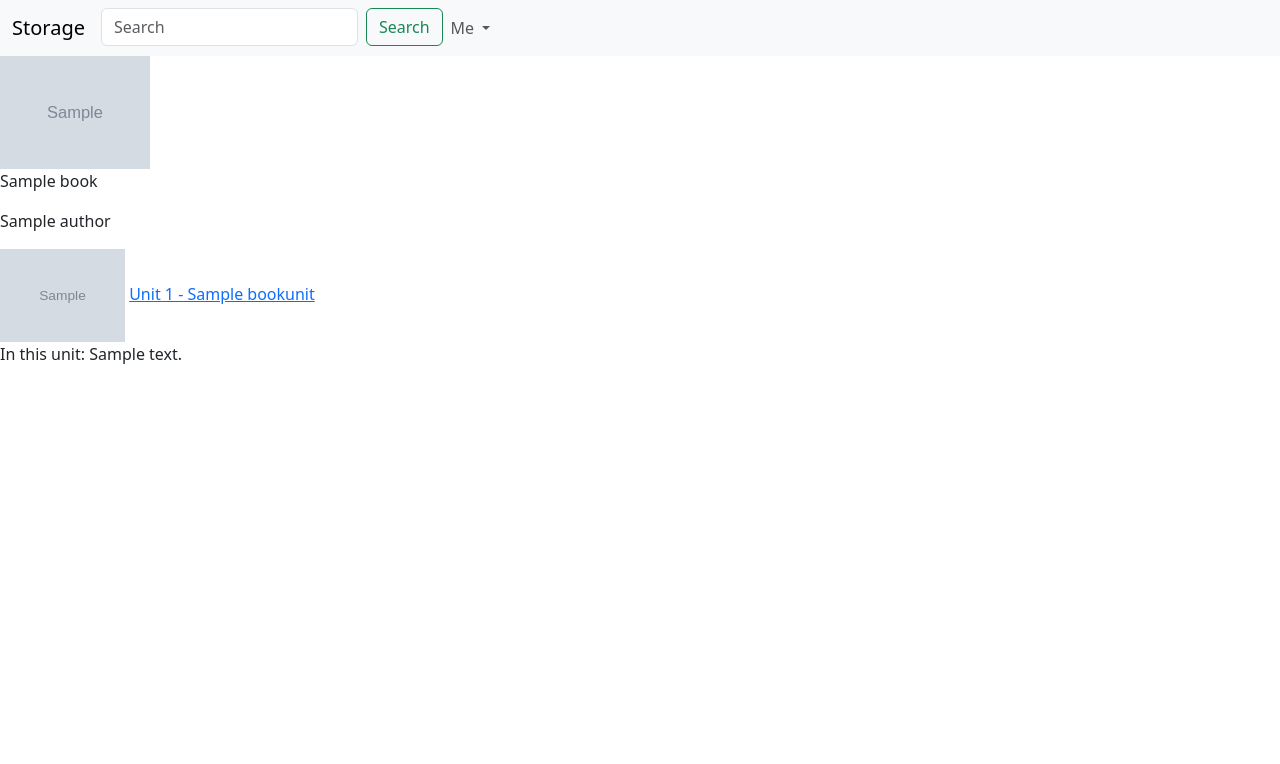
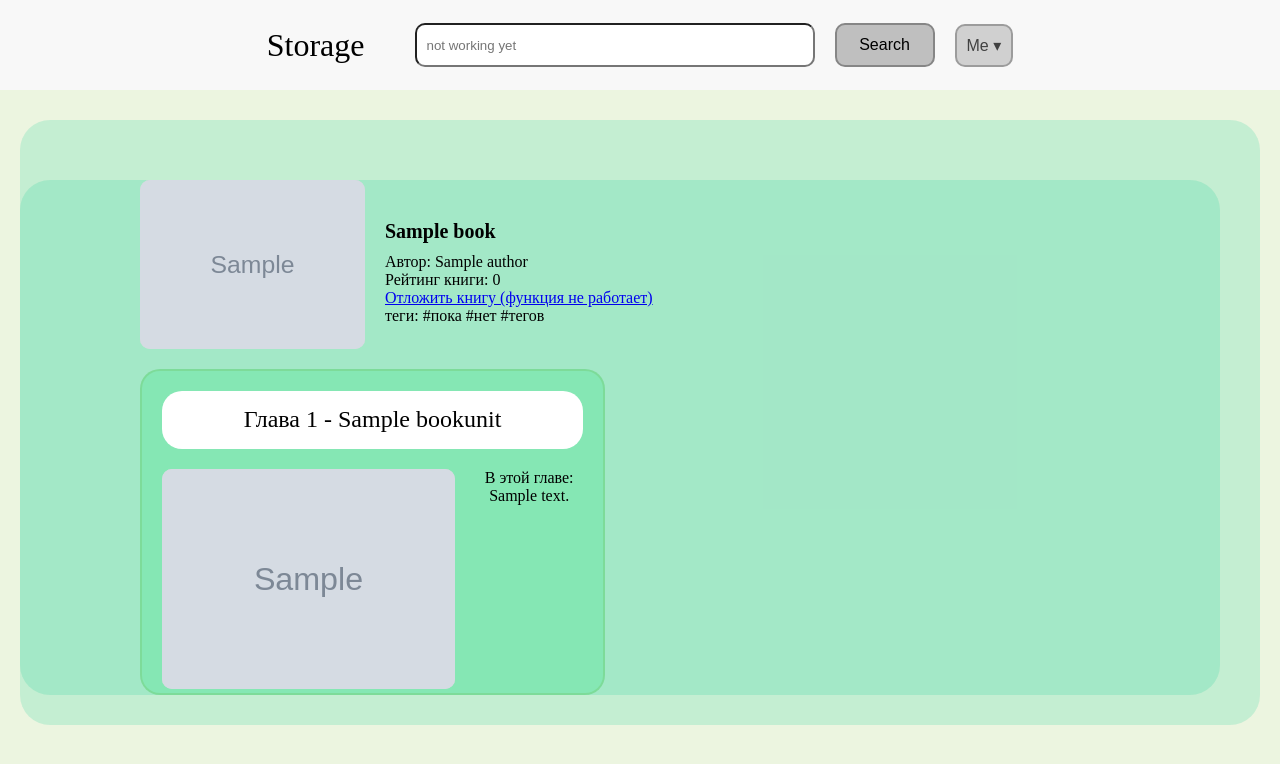
Before and after one commit to MaximGit1/Book_Storage, a Django app: a page that uses book_storage/books/templates/base.html in a window 1280 px wide. Shown: the top 764 px of the page. Run offline with Django 5.2, Linux system fonts and the light colour scheme; tables that the repository leaves empty hold one stand-in row (values such as "Sample post"); grey boxes marked "Sample" are stand-in pictures.

Commit message:
updated html files added css and js

```diff
--- /dev/null
+++ b/book_storage/books/static/css/style.css
@@ -0,0 +1,404 @@
+* {
+    margin: 0;
+    padding: 0;
+}
+
+body {
+    background-color: #68b3001f;
+}
+
+.all {
+    display: flex;
+    flex-direction: column;
+    align-items: center;
+}
+
+.header {
+    display: flex;
+    align-items: center;
+    width: 100%;
+    height: 70px;
+    background-color: #dadaff;
+    justify-content: center;
+}
+
+/* .search > .input-search {
+    max-width: 400px;
+    height: 20px;
+    border-radius: 10px;
+    padding: 10px;
+}
+
+.search {
+    width: -webkit-fill-available;
+    display: flex;
+    align-items: center;
+    margin-right: 30px;
+} */
+
+.search {
+    width: -webkit-fill-available;
+    max-width: 400px;
+    display: flex;
+    align-items: center;
+    margin-right: 30px;
+}
+
+.input-search {
+    max-width: 400px; /* Максимальная ширина */
+    min-width: 100px; /* Минимальная ширина */
+    width: 100%; /* Заставляет элемент занимать доступное пространство */
+    height: 20px;
+    border-radius: 10px;
+    padding: 10px;
+}
+
+.bottom-search {
+    display: flex;
+    align-items: center;
+    margin-right: 20px;
+}
+
+.bottom-search button {
+    width: 100px;
+    height: 44px;
+    background-color: #0000003b;
+    border: 2px solid #868686;
+    border-radius: 10px;
+    font-size: medium;
+}
+
+@media (hover :hover) {
+    .bottom-search button:hover {
+        background-color: rgb(255, 168, 136);
+    }
+}
+
+@media (hover :none) {
+    .bottom-search button:active {
+        background-color: rgb(255, 168, 136);
+    }
+}
+
+.header {
+    display: flex;
+    justify-content: space-between;
+    align-items: center;
+    padding: 10px;
+    background-color: #f8f8f8;
+}
+
+.content-header {
+    display: flex;
+    align-items: center;
+}
+
+.logo {
+    display: flex;
+    align-items: center;
+}
+
+.logo a {
+    text-decoration: none; /* Убирает подчеркивание */
+    color: inherit; /* Наследует цвет от родителя */
+    display: inline-block; /* Опционально: делает ссылку блочной или инлайн-блочной */
+}
+
+.logo img {
+    height: 40px;
+}
+
+.search {
+    margin: 0 20px;
+}
+
+.hamburger {
+    display: none;
+    font-size: 24px;
+    cursor: pointer; /* Указатель при наведении */
+}
+
+.mobile-menu {
+    display: none;
+    flex-direction: column;
+}
+
+.dropdown {
+    position: relative;
+    display: inline-block;
+}
+
+.dropbtn {
+    border-radius: 10px;
+    border: 2px solid #9c9c9c;
+    background-color: #bdbdbda9; /* Цвет фона кнопки */
+    color: rgb(65, 65, 65);              /* Цвет текста */
+    padding: 10px;            /* Отступы */
+    font-size: 16px;          /* Размер шрифта */
+    cursor: pointer;          /* Курсор при наведении */
+}
+
+.dropdown-content {
+    display: none;            /* Скрываем содержимое по умолчанию */
+    position: absolute;       /* Позиционирование */
+    left: -100px;            /* Положение от левого края */
+    background-color: white;  /* Цвет фона выпадающего списка */
+    min-width: 160px;        /* Минимальная ширина */
+    box-shadow: 0px 8px 16px 0px rgba(0,0,0,0.2); /* Тень */
+    z-index: 1;              /* Расположение по слою */
+    border-radius: 4px;
+}
+
+.dropdown-content a {
+    color: black;            /* Цвет текста ссылок */
+    padding: 12px 16px;     /* Отступы для ссылок */
+    text-decoration: none;   /* Убираем подчеркивание */
+    display: block;          /* Отображение в блоке */
+}
+
+.dropdown-content a:hover {
+    background-color: #f1f1f1; /* Цвет фона при наведении */
+}
+
+.dropdown:hover .dropdown-content {
+    display: block;          /* Отображение при наведении на родительский элемент */
+}
+
+.content-header {
+    display: flex;
+    align-items: center;
+    justify-content: center;
+    width: -webkit-fill-available;;
+}
+
+.logo p {
+    font-size: 32px;
+    margin-right: 30px;
+}
+
+.logo img {
+    width: 60px;
+    height: 60px;
+    border-radius: 100px;
+    margin-right: 20px;
+}
+
+.logo {
+    display: flex;
+    align-items: center;
+}
+
+/* .main {
+    background-color: #D9D9D9;
+    max-width: 1440px;
+    width: -webkit-fill-available;
+    height: 100px;
+    max-width: 1440px;
+    margin: 30px 20px;
+    border-radius: 30px;
+} */
+
+.main {
+    background-color: #00c78e2b;
+    max-width: 1440px;
+    height: max-content;
+    width: calc(100% - 40px); /* Учитываем маргины */
+    border-radius: 30px;
+    margin: 30px 0;
+}
+
+.book > img{
+    max-width: 225px;
+    width: -webkit-fill-available;
+    max-height: 300px;
+    height: -webkit-fill-available;
+    border-radius: 10px;
+    background-color: #D9D9D9;
+}
+
+.book {
+    display: flex;
+    align-items: start;
+    margin-left: 10%; /* Отступ слева, которому можно дать относительное значение */
+    margin-right: 10%; /* Отступ слева, которому можно дать относительное значение */
+    margin-top: 5%;
+    max-width: calc(100% - 40px); /* Учитываем максимальную ширину */
+}
+
+
+.Text {
+    margin-top: 40px;
+    margin-left: 20px;
+}
+
+.Text h1{
+    margin-bottom: 10px;
+    font-size: 20px;
+}
+
+.unit {
+    max-width: 500px;
+    background: #01e35d2e;
+    padding: 20px 20px 0 20px;
+    border-radius: 20px;
+    border: 2px solid #54a11729;
+}
+
+
+
+.unit >.content > a > img {
+    max-width: auto;
+    width: max-content;
+    max-height: 220px;
+    height: -webkit-fill-available;
+    border-radius: 10px;
+    background-color: #D9D9D9;
+}
+
+.unit .head {
+    display: flex;
+    align-items: center;
+    justify-content: center;
+    background-color: #ffffff;
+    border-radius: 20px;
+    padding: 4px 0;
+    max-width: 500px;
+    height: 50px;
+    width: -webkit-fill-available;
+}
+
+.unit > .head a, .unit > .content a {
+    text-decoration: none;
+    color: inherit;
+    display: block;
+}
+
+.unit .head {
+    font-size: 24px;
+    margin-bottom: 20px;
+}
+
+.all-unit {
+    display: grid;
+    align-items: start;
+    grid-template-columns: repeat(2, 1fr);
+    justify-content: space-between;
+    margin: 20px 10%;
+    gap: 30px;
+}
+
+.unit > .content {
+    display: flex;
+}
+
+.content p {
+    margin-left: 20px;
+    word-break: break-word;
+    text-align: center;
+    min-width: 80px;
+}
+
+.comment-section h2 {
+    font-size: 20px;
+    margin-bottom: 4px;
+}
+
+.comment-section {
+    display: flex;
+    flex-direction: column;
+    align-items: center;
+    background-color: #F1F1F1;
+    border-radius: 10px;
+    padding: 20px;
+    max-width: 600px; /* Максимальная ширина для блока комментариев */
+    margin: 20px auto; /* Центрирование блока */
+    box-shadow: 0 2px 8px rgba(0, 0, 0, 0.1); /* Легкая тень для визуального отделения */
+}
+
+.comment-section h2 {
+    width: -webkit-fill-available;
+}
+
+.buttom {
+    width: -webkit-fill-available;
+}
+
+.comment-box {
+    width: 96%; /* Занимает всю ширину контейнера */
+    height: 100px; /* Высота текстового поля */
+    border-radius: 5px;
+    border: 1px solid #CCC;
+    padding: 10px;
+    font-size: 14px;
+    resize: vertical; /* Разрешить изменение размера только по вертикали */
+}
+
+.submit-comment {
+    background-color: #4CAF50; /* Цвет кнопки */
+    color: white; /* Цвет текста на кнопке */
+    border: none;
+    border-radius: 5px;
+    padding: 10px 15px;
+    cursor: pointer; /* Изменение курсора при наведении */
+    margin-top: 10px; /* Отступ сверху для кнопки */
+    font-size: 14px;
+}
+
+.submit-comment:hover {
+    background-color: #45a049; /* Цвет при наведении */
+}
+
+@media screen and (max-width: 830px) {
+    .all-unit {
+        display: flex;
+        flex-wrap: wrap;
+        justify-content: center;
+    }
+
+    .book {
+        flex-direction: column;
+        flex-wrap: wrap;
+        align-items: center;
+    }
+
+    .Text {
+        margin: 20px 10px 0 10px;
+        text-align: center;
+    }
+    .content-header {
+        display: none;
+    }
+
+    .hamburger {
+        display: block;
+    }
+
+    .mobile-menu {
+        display: flex;
+        background-color: white;
+        position: absolute;
+        top: 60px;
+        right: 0;
+        width: 200px;
+        box-shadow: 0px 2px 5px rgba(0, 0, 0, 0.2);
+    }
+
+    .mobile-menu a {
+        padding: 12px;
+        text-decoration: none;
+        color: black;
+    }
+
+    .mobile-menu a:hover {
+        background-color: #f1f1f1;
+    }
+    .header {
+        display: flex;
+        justify-content: end;
+        align-items: center;
+    }
+
+    .hamburger {
+        margin-right: 20px;
+    }
+}
--- /dev/null
+++ b/book_storage/books/static/js/script.js
@@ -0,0 +1,18 @@
+function toggleMenu() {
+    const mobileMenu = document.getElementById('mobileMenu');
+    mobileMenu.style.display = (mobileMenu.style.display === 'flex') ? 'none' : 'flex';
+}
+
+// Закрытие меню при нажатии вне его
+window.onclick = function(event) {
+    const mobileMenu = document.getElementById('mobileMenu');
+    if (!event.target.matches('.hamburger') && !mobileMenu.contains(event.target)) {
+        mobileMenu.style.display = 'none';
+    }
+}
+
+// Убедимся, что мобильное меню скрыто при загрузке страницы
+document.addEventListener("DOMContentLoaded", function () {
+    const mobileMenu = document.getElementById('mobileMenu');
+    mobileMenu.style.display = 'none'; // Скрываем мобильное меню на загрузке страницы
+});
--- a/book_storage/books/templates/base.html
+++ b/book_storage/books/templates/base.html
@@ -4,47 +4,47 @@
 <head>
     <meta charset="UTF-8">
     <meta name="viewport" content="width=device-width, initial-scale=1.0">
-    <link href="https://cdn.jsdelivr.net/npm/bootstrap@5.3.3/dist/css/bootstrap.min.css" rel="stylesheet" integrity="sha384-QWTKZyjpPEjISv5WaRU9OFeRpok6YctnYmDr5pNlyT2bRjXh0JMhjY6hW+ALEwIH" crossorigin="anonymous">
+    <link rel="stylesheet" href="{% static "css/style.css" %}">
     <title>{% block title %}{% endblock %}</title>
 </head>
 <body>
+     <div class="all">
         <div class="header">
-        <nav class="navbar navbar-expand-lg bg-body-tertiary">
-            <div class="container-fluid">
-              <a class="navbar-brand" href="{% url "books:book_list" %}">Storage</a>
-              <button class="navbar-toggler" type="button" data-bs-toggle="collapse" data-bs-target="#navbarSupportedContent" aria-controls="navbarSupportedContent" aria-expanded="false" aria-label="Toggle navigation">
-                <span class="navbar-toggler-icon"></span>
-              </button>
-              <div class="collapse navbar-collapse" id="navbarSupportedContent">
-                <ul class="navbar-nav me-auto mb-2 mb-lg-0">
-                    <li>
-                        <form class="d-flex" role="search">
-                            <input class="form-control me-2" type="search" placeholder="Search" aria-label="Search">
+            <div class="content-header">
+                <div class="logo">
+                    <a href="{% url "books:book_list" %}"><p>Storage</p></a>
+                </div>
+                <div class="search">
+                    <input class="input-search" type="text" placeholder="not working yet">
+                </div>
+                <div class="bottom-search">
                     <button class="btn btn-outline-success" type="submit">Search</button>
-                          </form>
-                    </li>
-                  <li class="nav-item dropdown">
-                    <a class="nav-link dropdown-toggle" href="#" role="button" data-bs-toggle="dropdown" aria-expanded="false">
-                      Me
-                    </a>
-                    <ul class="dropdown-menu">
-                      <li><a class="dropdown-item" href="{% url "account:self_profile" %}">Profile</a></li>
-                      <li><a class="dropdown-item" href="#">Notifications</a></li>
-                      <li><hr class="dropdown-divider"></li>
-                      <li><a class="dropdown-item" href="#">Informations</a></li>
-                      <li><a href="{% url "social:begin" "github" %}">Sign in with GitHub</a></li>
-                    </ul>
-                  </li>
-                </ul>
+                </div>
+                <div class="dropdown">
+                    <button class="dropbtn">Me &#9662;</button>
+                    <div class="dropdown-content">
+                        <a href="{% url "account:self_profile" %}">Profile</a>
+                        <a href="#">Notifications</a>
                     </div>
                 </div>
-          </nav>
             </div>
-     <div id="content">
+            <div class="hamburger" onclick="toggleMenu()">
+                &#9776;
+            </div>
+            <div class="mobile-menu" id="mobileMenu">
+                <a href="#">Profile</a>
+                <a href="#">Notifications</a>
+            </div>
+        </div>
+        <div class="main">
             {% block content %}
             {% endblock %}
         </div>
-    <script src="https://cdn.jsdelivr.net/npm/bootstrap@5.3.3/dist/js/bootstrap.bundle.min.js" integrity="sha384-YvpcrYf0tY3lHB60NNkmXc5s9fDVZLESaAA55NDzOxhy9GkcIdslK1eN7N6jIeHz" crossorigin="anonymous"></script>
+        <div class="footer">
+        </div>
+    </div>
+
+    <script src="{% static "js/script.js" %}"></script>
     <script src="//cdn.jsdelivr.net/npm/js-cookie@3.0.1/dist/js.cookie.min.js"></script>
     <script>
          const csrftoken = Cookies.get('csrftoken');
--- a/book_storage/books/templates/books/detail.html
+++ b/book_storage/books/templates/books/detail.html
@@ -3,18 +3,33 @@
 {% block title %}{{ book.title }}{% endblock %}
 
 {% block content %}
+    <div class="main">
             <div class="book">
-        <img src="{{ book.image.url }}" alt="{{ book.title }} style="width="150px">
-        <p>{{ book.title }}</p>
-        <p>{{ book.author }}</p>
+                <img src="{{ book.image.url }}" alt="{{ book.title }}">
+                <div class="Text">
+                    <h1>{{ book.title }}</h1>
+                    <p>Автор: {{ book.author }}</p>
+                    <p>Рейтинг книги: 0</p>
+                    <a href="#">Отложить книгу (функция не работает)</a>
+                    <p>теги: #пока #нет #тегов</p>
                 </div>
-    <div class="Units-list">
+            </div>
+            <div class="all-unit">
                 {% for unit in units %}
                     <div class="unit">
-            <img src="{{ unit.image.url }}" alt="{{ unit.title }} style="width="125px">
-            <a href="{{ unit.get_absolute_url }}">Unit {{ unit.unit_order }} - {{ unit.title }} </a>
-            <p>In this unit: {{ unit.description|truncatewords:15 }}</p>
+                        <div class="head">
+                            <a href="{{ unit.get_absolute_url }}">
+                                <p>Глава {{ unit.unit_order }} - {{ unit.title }}</p>
+                            </a>
+                        </div>
+                        <div class="content">
+                            <a href="{{ unit.get_absolute_url }}">
+                                <img src="{{ unit.image.url }}" alt="{{ unit.title }}">
+                            </a>
+                            <p>В этой главе: {{ unit.description|truncatewords:35 }}</p>
+                        </div>
                     </div>
                 {% endfor %}
             </div>
+        </div>
 {% endblock %}
--- a/book_storage/books/templates/books/list.html
+++ b/book_storage/books/templates/books/list.html
@@ -6,7 +6,9 @@
     <div class="main">
       {% for book in books %}
         <div class="book">
-          <img src="{{ book.image.url }}" alt="{{ book.title }} style="width="150px">
+            <a href="{{ book.get_absolute_url }}">
+                <img src="{{ book.image.url }}" alt="{{ book.title }} style="width="150px">
+            </a>
           <a href="{{ book.get_absolute_url }}">{{ book.title }}</a>
         </div>
       {% endfor %}
--- a/book_storage/books/templates/books/unit/detail.html
+++ b/book_storage/books/templates/books/unit/detail.html
@@ -6,7 +6,9 @@
 {% block content %}
     <div class="main">
         <div class="general-info">
-            <img src="{{ book.image.url }}" alt="{{ book.title }} style="width="150px">
+            <a href="{{ book.get_absolute_url }}">
+                <img src="{{ book.image.url }}" alt="{{ book.title }} style="width="150px">
+            </a>
             <p>{{ book.title }}</p>
             <p>{{ book.author }}</p>
             <img src="{{ unit.image.url }}" alt="{{ unit.title }} style="width="125px"">
```
Also changed, not shown: book_storage/account/templates/account/detail.html (+9 -0 lines). Lines whose indentation alone changed are shown as unchanged.
